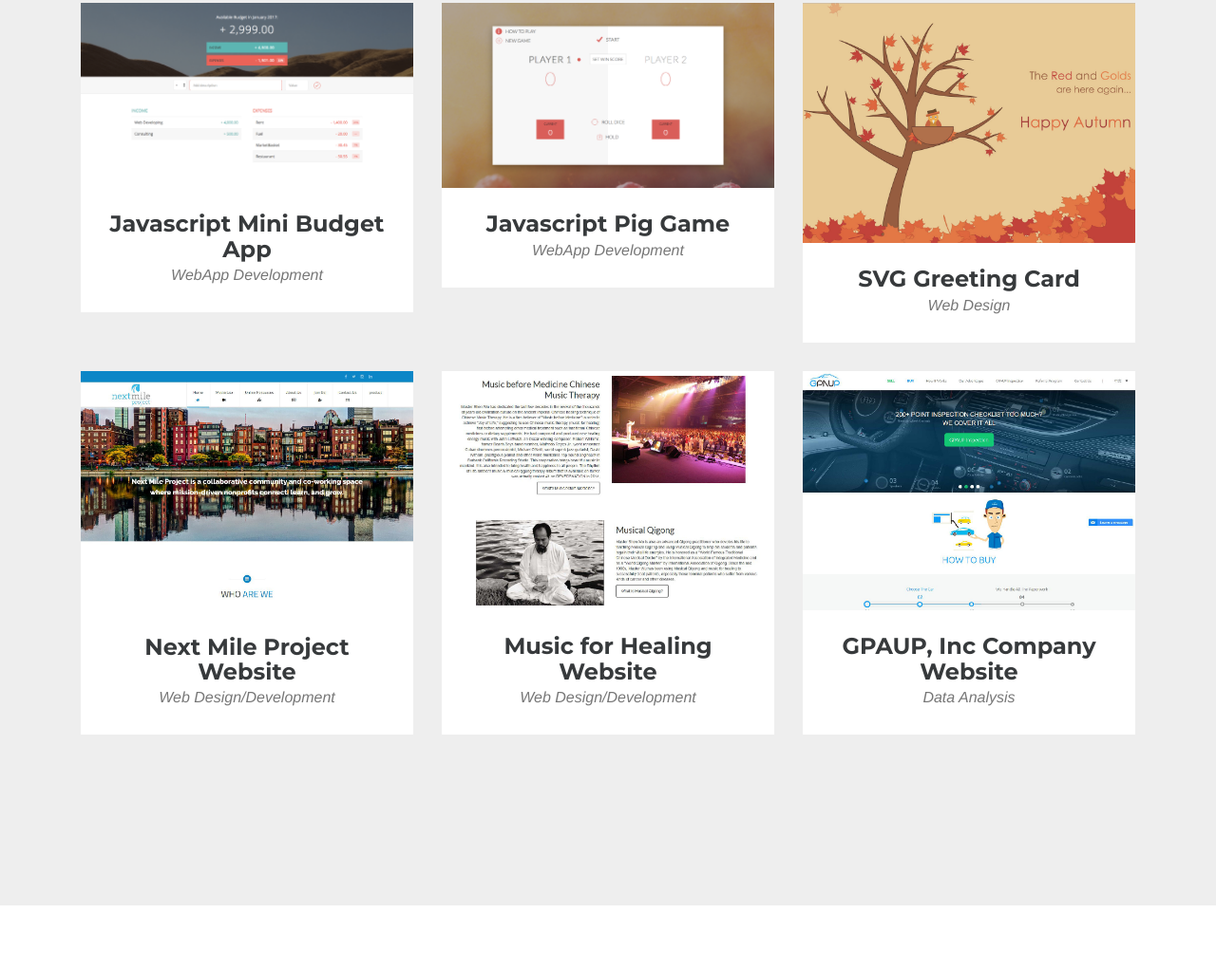
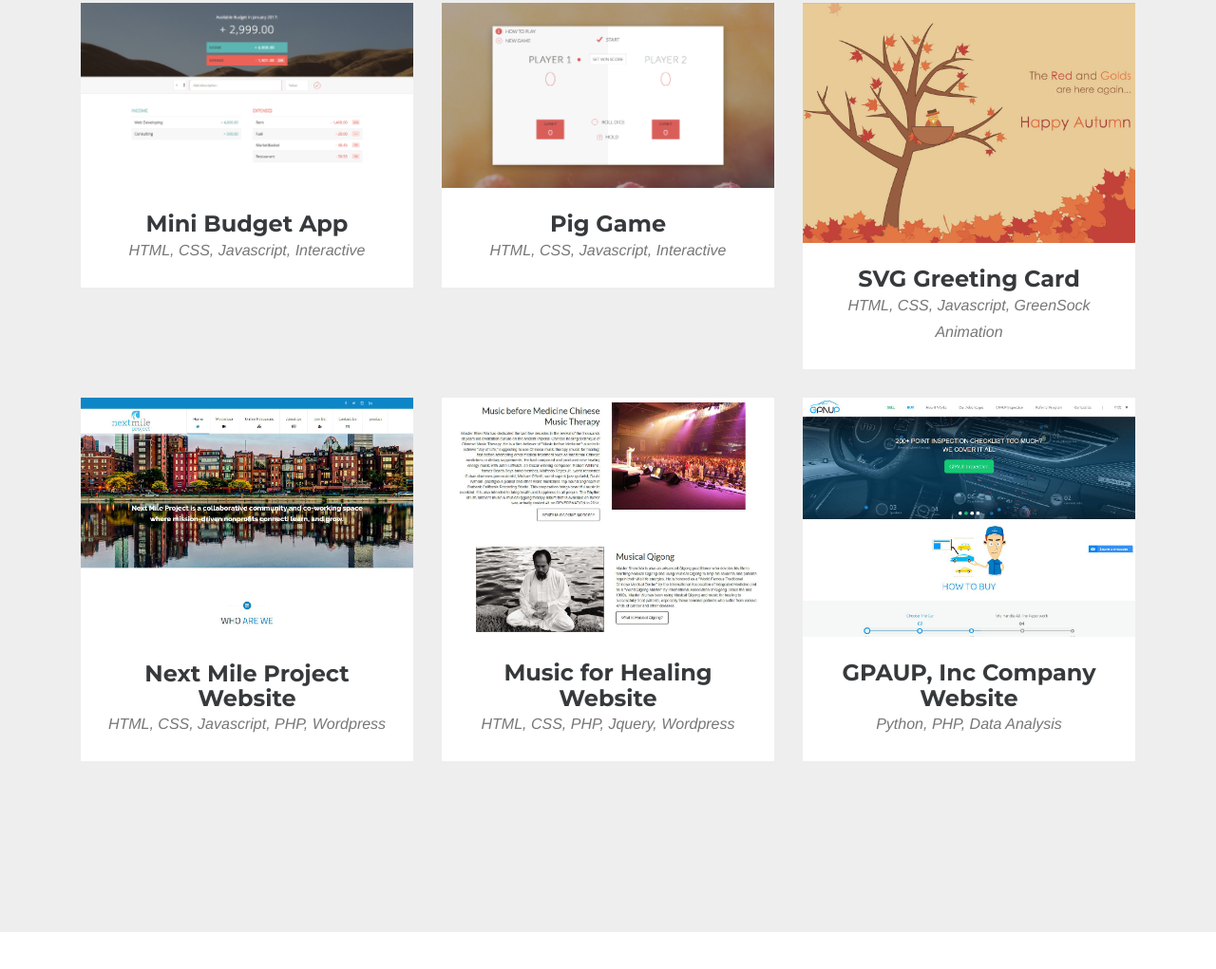
Before and after one commit to FuqingWang/FuqingWang.github.io, a website: page index.html in a window 1280 px wide. Shown: the part 1974-2995 px from the top of the page at 95% size. Drawn offline with nearby package versions, Linux system fonts and the light colour scheme; a web font is replaced by a local one.

Commit message:
Edited some text

```diff
--- a/index.html
+++ b/index.html
@@ -23,7 +23,7 @@
 
     <!-- Theme CSS -->
     <link href="css/agency.min.css" rel="stylesheet">
-
+    <link href="main.css" rel="stylesheet">
     <!-- HTML5 Shim and Respond.js IE8 support of HTML5 elements and media queries -->
     <!-- WARNING: Respond.js doesn't work if you view the page via file:// -->
     <!--[if lt IE 9]>
@@ -73,7 +73,7 @@
     </header>
 
     <!-- About Section -->
-    <section id="about">
+    <section id="about" class="hide">
         <div class="container">
             <div class="row">
                 <div class="col-lg-12 text-xs-center">
@@ -125,8 +125,8 @@
                         <img src="img/Mini-Budget.png" class="img-fluid" alt="">
                     </a>
                     <div class="portfolio-caption">
-                        <h4>Javascript Mini Budget App</h4>
-                        <p class="text-muted">WebApp Development</p>
+                        <h4>Mini Budget App</h4>
+                        <p class="text-muted">HTML, CSS, Javascript, Interactive</p>
                     </div>
                 </div>
                 <!-- javascript pig game -->
@@ -140,8 +140,8 @@
                         <img src="img/pig-game.png" class="img-fluid" alt="">
                     </a>
                     <div class="portfolio-caption">
-                        <h4>Javascript Pig Game</h4>
-                        <p class="text-muted">WebApp Development</p>
+                        <h4>Pig Game</h4>
+                        <p class="text-muted">HTML, CSS, Javascript, Interactive</p>
                     </div>
                 </div>
                 <!-- svg greeting card-->
@@ -156,7 +156,7 @@
                     </a>
                     <div class="portfolio-caption">
                         <h4>SVG Greeting Card</h4>
-                        <p class="text-muted">Web Design</p>
+                        <p class="text-muted">HTML, CSS, Javascript, GreenSock Animation</p>
                     </div>
                 </div>
 
@@ -172,7 +172,7 @@
                     </a>
                     <div class="portfolio-caption">
                         <h4>Next Mile Project Website</h4>
-                        <p class="text-muted">Web Design/Development</p>
+                        <p class="text-muted">HTML, CSS, Javascript, PHP, Wordpress</p>
                     </div>
                 </div>
 
@@ -188,7 +188,7 @@
                     </a>
                     <div class="portfolio-caption">
                         <h4>Music for Healing Website</h4>
-                        <p class="text-muted">Web Design/Development</p>
+                        <p class="text-muted">HTML, CSS, PHP, Jquery, Wordpress</p>
                     </div>
                 </div>
 
@@ -204,7 +204,7 @@
                     </a>
                     <div class="portfolio-caption">
                         <h4>GPAUP, Inc Company Website</h4>
-                        <p class="text-muted">Data Analysis</p>
+                        <p class="text-muted">Python, PHP, Data Analysis</p>
                     </div>
                 </div>
             </div>
@@ -354,9 +354,11 @@
             </div>
         </div>
     </footer>
+
+
     <!-- jQuery -->
     <script src="vendor/jquery/jquery.min.js"></script>
-
+    <script src="main.js"></script>
     <!-- Tether -->
     <script src="vendor/tether/tether.min.js"></script>
 
--- /dev/null
+++ b/main.css
@@ -0,0 +1 @@
+.hide{opacity: 0}
--- /dev/null
+++ b/main.js
@@ -0,0 +1,14 @@
+$(document).ready(function(){
+
+    $(window).scroll(function(){
+        $('.hide').each(function(){
+            var bottom_object = $(this).offset().top + $(this).outerHeight()-400;
+            var bottom_window = $(window).scrollTop() + $(window).height();
+
+            if(bottom_window > bottom_object){
+                console.log(bottom_window+" "+bottom_object);
+                $(this).animate({'opacity':'1'}, 800);
+            }
+        });
+    });
+});
--- a/webapps/pig-game/app.js
+++ b/webapps/pig-game/app.js
@@ -127,7 +127,6 @@ function setup(){
 //initialize game
 function init(){
     document.querySelector(".win-score").disabled = false;
-    document.querySelector(".win-score").value = "set win score";
     gamePlaying = true;
     roundscore = 0;
     activePlayer = 0;
```
Also changed, not shown: webapps/app.js (+0 -8 lines), 1 other file.
